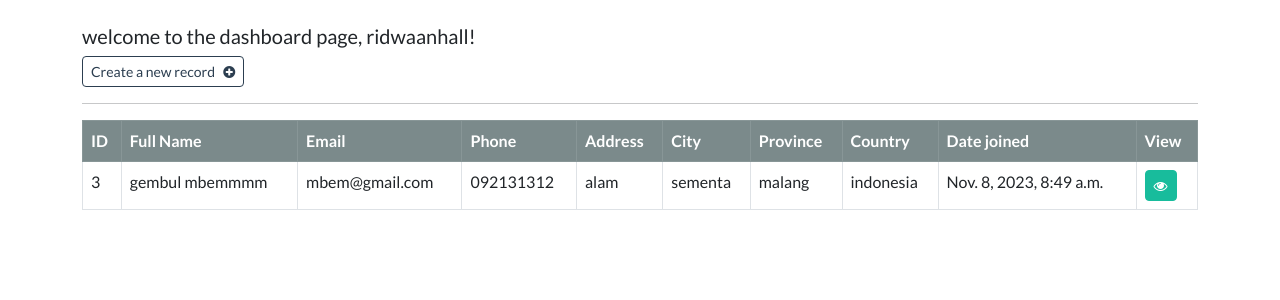
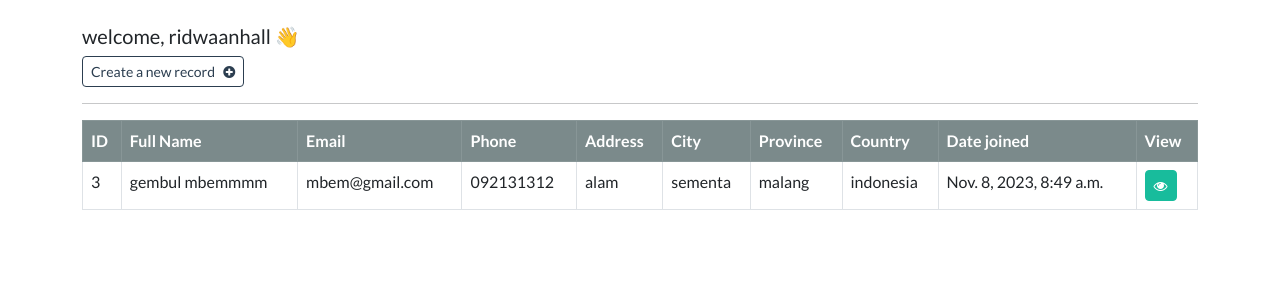
Before and after one commit to ridwaanhall/CRUD-mastery-with-Django, a Django app: page /dashboard in a window 1280 px wide. Shown: the part 72-372 px from the top of the page. Run offline with Django 4.2, Linux system fonts and the light colour scheme; a user stored in the database is signed in; data comes from the database, SQL or seed files in the repository; some libraries are stand-ins or nearby versions.

Commit message:
modified welcome user

```diff
--- a/crm/webapp/templates/webapp/dashboard.html
+++ b/crm/webapp/templates/webapp/dashboard.html
@@ -1,7 +1,7 @@
 {% extends "webapp/base.html" %}
 
 {% block content %}
-    <h5 class="mb-2">welcome to the dashboard page, {{user}}!</h5>
+    <h5 class="mb-2">welcome, {{user}} 👋</h5>
 
     <a class="btn btn-outline-primary btn-sm" href="{% url 'create-record' %}">
         Create a new record &nbsp; <i class="fa fa-plus-circle" aria-hidden="true"></i>
```
